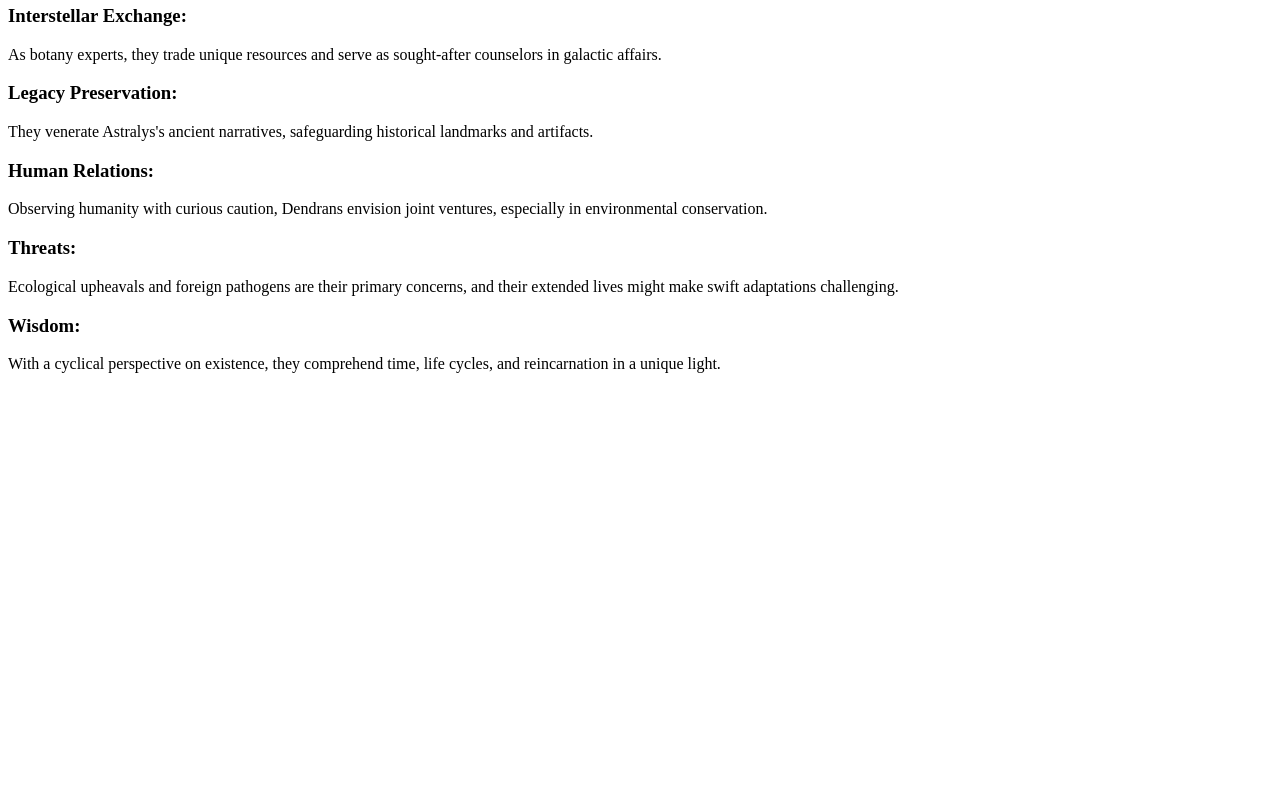
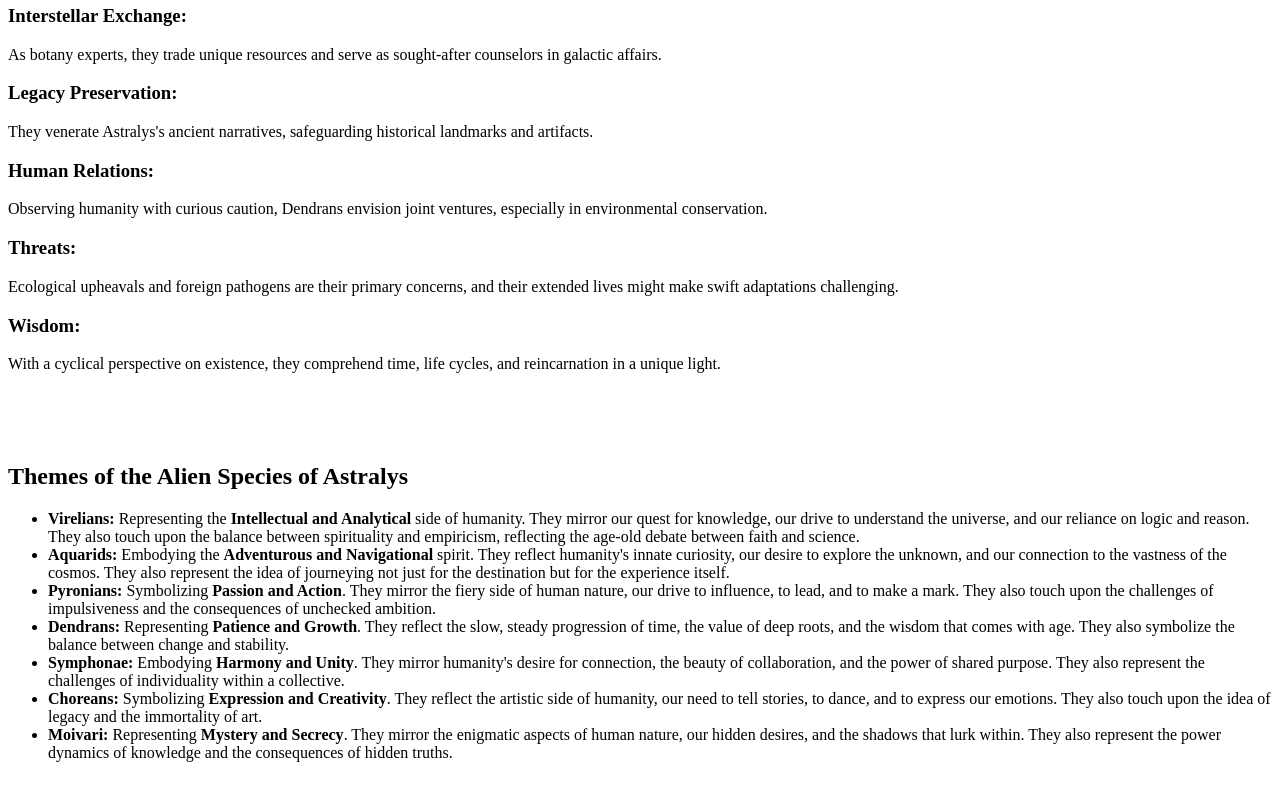
Before and after one commit to alareti/frontend, a Next.js app: page /world-building/overviews in a window 1280 px wide. Shown: the part 3482-4282 px from the top of the page. Before the commit the page ends 3933 px from the top, so only its background shows below. Built offline with nearby package versions, Linux system fonts and the light colour scheme.

Commit message:
Update Virelians Section and Add Species Themes Overview

```diff
--- a/src/app/world-building/overviews/page.tsx
+++ b/src/app/world-building/overviews/page.tsx
@@ -416,6 +416,63 @@ export default function Index() {
       <br />
       <br />
       <br />
+      <h2>Themes of the Alien Species of Astralys</h2>
+      <ul>
+        <li>
+          <strong>Virelians:</strong> Representing the{" "}
+          <strong>Intellectual and Analytical</strong> side of humanity. They
+          mirror our quest for knowledge, our drive to understand the universe,
+          and our reliance on logic and reason. They also touch upon the balance
+          between spirituality and empiricism, reflecting the age-old debate
+          between faith and science.
+        </li>
+        <li>
+          <strong>Aquarids:</strong> Embodying the{" "}
+          <strong>Adventurous and Navigational</strong> spirit. They reflect
+          humanity&apos;s innate curiosity, our desire to explore the unknown,
+          and our connection to the vastness of the cosmos. They also represent
+          the idea of journeying not just for the destination but for the
+          experience itself.
+        </li>
+        <li>
+          <strong>Pyronians:</strong> Symbolizing{" "}
+          <strong>Passion and Action</strong>. They mirror the fiery side of
+          human nature, our drive to influence, to lead, and to make a mark.
+          They also touch upon the challenges of impulsiveness and the
+          consequences of unchecked ambition.
+        </li>
+        <li>
+          <strong>Dendrans:</strong> Representing{" "}
+          <strong>Patience and Growth</strong>. They reflect the slow, steady
+          progression of time, the value of deep roots, and the wisdom that
+          comes with age. They also symbolize the balance between change and
+          stability.
+        </li>
+        <li>
+          <strong>Symphonae:</strong> Embodying{" "}
+          <strong>Harmony and Unity</strong>. They mirror humanity&apos;s desire
+          for connection, the beauty of collaboration, and the power of shared
+          purpose. They also represent the challenges of individuality within a
+          collective.
+        </li>
+        <li>
+          <strong>Choreans:</strong> Symbolizing{" "}
+          <strong>Expression and Creativity</strong>. They reflect the artistic
+          side of humanity, our need to tell stories, to dance, and to express
+          our emotions. They also touch upon the idea of legacy and the
+          immortality of art.
+        </li>
+        <li>
+          <strong>Moivari:</strong> Representing{" "}
+          <strong>Mystery and Secrecy</strong>. They mirror the enigmatic
+          aspects of human nature, our hidden desires, and the shadows that lurk
+          within. They also represent the power dynamics of knowledge and the
+          consequences of hidden truths.
+        </li>
+      </ul>
+      <br />
+      <br />
+      <br />
     </>
   );
 }
--- a/src/app/world-building/virelians/page.tsx
+++ b/src/app/world-building/virelians/page.tsx
@@ -486,9 +486,9 @@ export default function Index() {
           inter-species dialogue.
         </li>
         <li>
-          Astralys Explorers: Venturing into the unknown, Virelians could chart
-          unexplored territories, uncover ancient mysteries, and serve as the
-          vanguard of Astralys&apos;s exploration endeavors.
+          Astralys Expeditionary Scholars: Venturing into the unknown, Virelians
+          could chart unexplored territories, uncover ancient mysteries, and
+          serve as the vanguard of Astralys&apos;s research expeditions.
         </li>
         <li>
           Cultural Exchange Programs: To foster understanding and collaboration,
```
